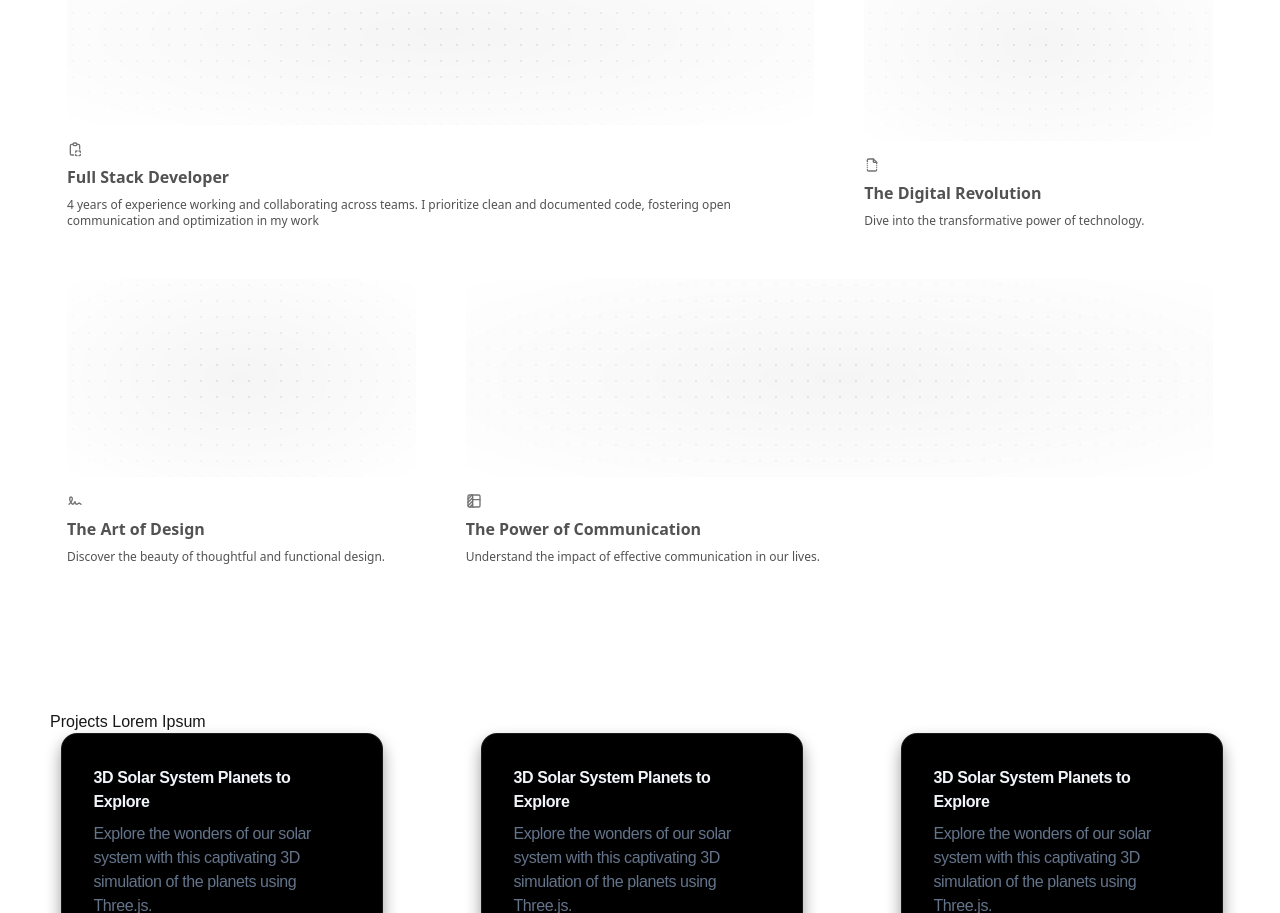
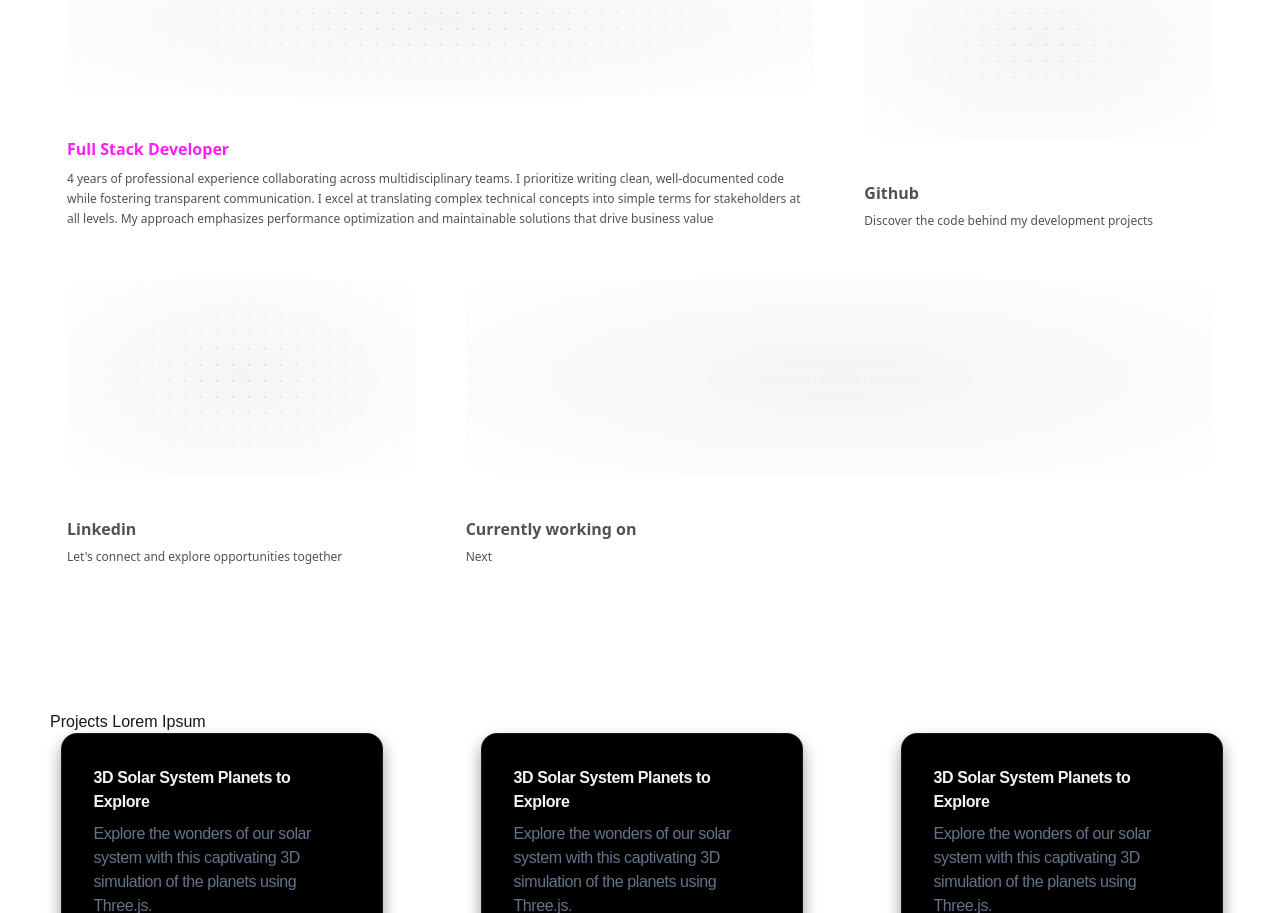
Before and after one commit to marisiromanillos/portfolio, a Next.js app: page / in a window 1280 px wide. Shown: the part 962-1875 px from the top of the page. Built offline with nearby package versions, Linux system fonts and the light colour scheme.

Commit message:
add content to grid

```diff
--- a/components/Grid.tsx
+++ b/components/Grid.tsx
@@ -1,10 +1,9 @@
 import { BentoGrid, BentoGridItem } from "./ui/BentoGrid";
-import {
-  IconClipboardCopy,
-  IconFileBroken,
-  IconSignature,
-  IconTableColumn,
-} from "@tabler/icons-react";
+import { DiReact, DiJavascript1 } from "react-icons/di";
+import { SiTypescript, SiNextdotjs, SiRedux, SiJest } from "react-icons/si";
+import { FaNodeJs, FaGithub, FaLinkedin, FaUser } from "react-icons/fa";
+import { SiMysql, SiPostgresql } from "react-icons/si";
+import { RiVercelLine } from "react-icons/ri";
 
 const Grid = () => {
   const Skeleton = () => (
@@ -12,37 +11,57 @@ const Grid = () => {
   );
   const items = [
     {
-      title: "Full Stack Developer",
-      description:
-        "4 years of experience working and collaborating across teams. I prioritize clean and documented code, fostering open communication and optimization in my work",
+      title: <h3 className="text-hotPink">Full Stack Developer</h3>,
+      description: (
+        <p className="leading-5">
+          4 years of professional experience collaborating across
+          multidisciplinary teams. I prioritize writing clean, well-documented
+          code while fostering transparent communication. I excel at translating
+          complex technical concepts into simple terms for stakeholders at all
+          levels. My approach emphasizes performance optimization and
+          maintainable solutions that drive business value
+        </p>
+      ),
       header: <Skeleton />,
       className: "md:col-span-2",
-      icon: <IconClipboardCopy className="h-4 w-4 text-neutral-500" />,
+      icon: (
+        <div className="flex gap-3">
+          <DiJavascript1 className="h-4 w-4 text-white" />
+          <SiTypescript className="h-4 w-4 text-white" />
+          <DiReact className="h-4 w-4 text-white" />
+          <SiNextdotjs className="h-4 w-4 text-white" />
+          <SiRedux className="h-4 w-4 text-white" />
+          <SiJest className="h-4 w-4 text-white" />
+          <FaNodeJs className="h-4 w-4 text-white" />
+          <SiMysql className="h-4 w-4 text-white" />
+          <SiPostgresql className="h-4 w-4 text-white" />
+          <RiVercelLine className="h-4 w-4 text-white" />
+        </div>
+      ),
       id: 1,
     },
     {
-      title: "The Digital Revolution",
-      description: "Dive into the transformative power of technology.",
+      title: "Github",
+      description: "Discover the code behind my development projects",
       header: <Skeleton />,
       className: "md:col-span-1",
-      icon: <IconFileBroken className="h-4 w-4 text-neutral-500" />,
+      icon: <FaGithub className="h-4 w-4 text-white" />,
       id: 2,
     },
     {
-      title: "The Art of Design",
-      description: "Discover the beauty of thoughtful and functional design.",
+      title: "Linkedin",
+      description: "Let's connect and explore opportunities together",
       header: <Skeleton />,
       className: "md:col-span-1",
-      icon: <IconSignature className="h-4 w-4 text-neutral-500" />,
+      icon: <FaLinkedin className="h-4 w-4 text-white" />,
       id: 3,
     },
     {
-      title: "The Power of Communication",
-      description:
-        "Understand the impact of effective communication in our lives.",
+      title: "Currently working on",
+      description: <p>Next</p>,
       header: <Skeleton />,
       className: "md:col-span-2",
-      icon: <IconTableColumn className="h-4 w-4 text-neutral-500" />,
+      icon: <FaUser className="h-4 w-4 text-white" />,
       id: 4,
     },
   ];
--- a/package.json
+++ b/package.json
@@ -19,6 +19,7 @@
     "next": "15.0.0",
     "react": "19.0.0-rc-65a56d0e-20241020",
     "react-dom": "19.0.0-rc-65a56d0e-20241020",
+    "react-icons": "^5.5.0",
     "tailwind-merge": "^3.0.2",
     "tailwindcss-animate": "^1.0.7"
   },
--- a/tailwind.config.ts
+++ b/tailwind.config.ts
@@ -85,6 +85,7 @@ const config: Config = {
       colors: {
         background: "var(--background)",
         foreground: "var(--foreground)",
+        hotPink: "#FF1FF4",
       },
     },
   },
```
Also changed, not shown: 1 other file (tests, documents, lock files or other folders).
